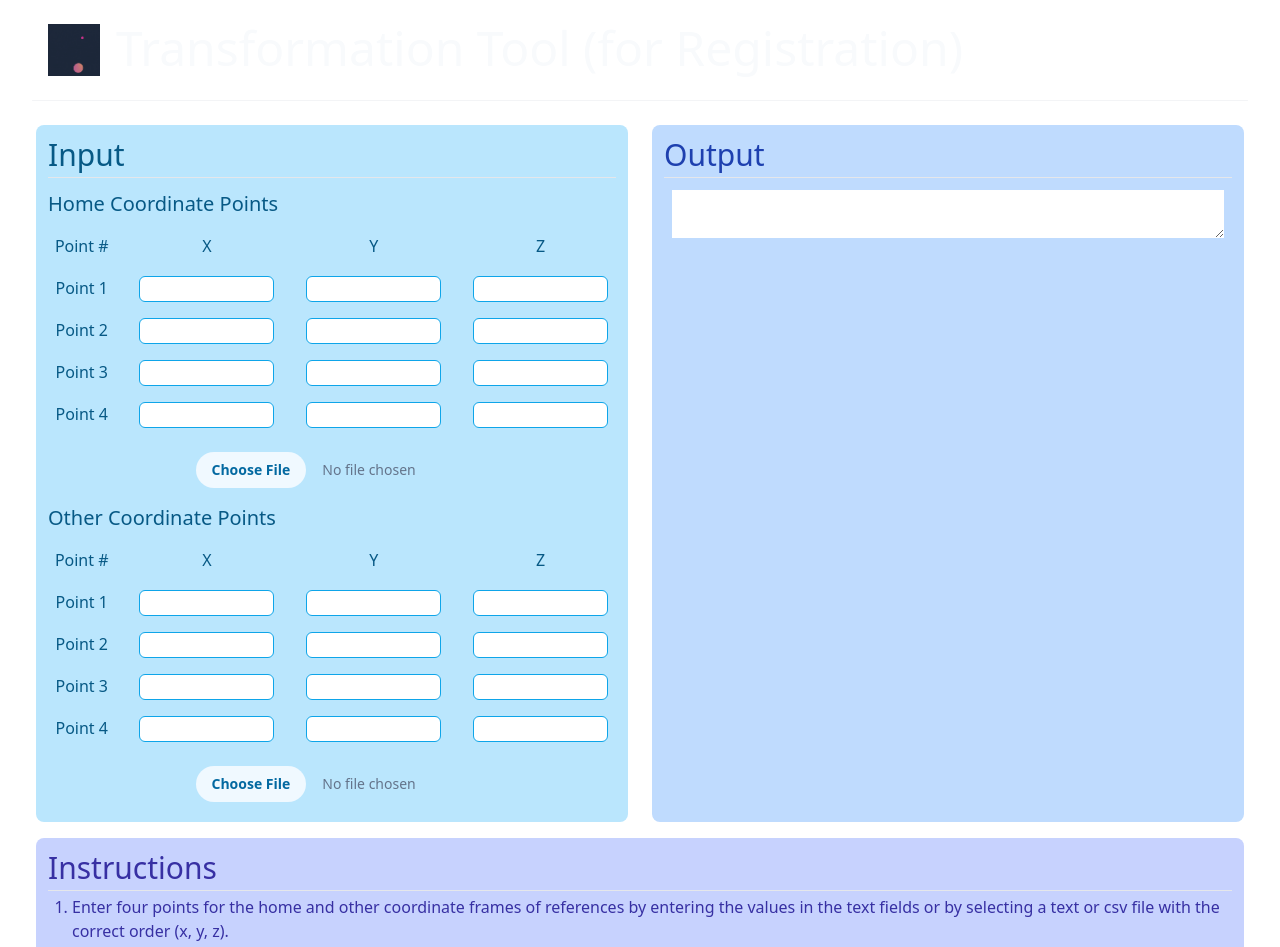
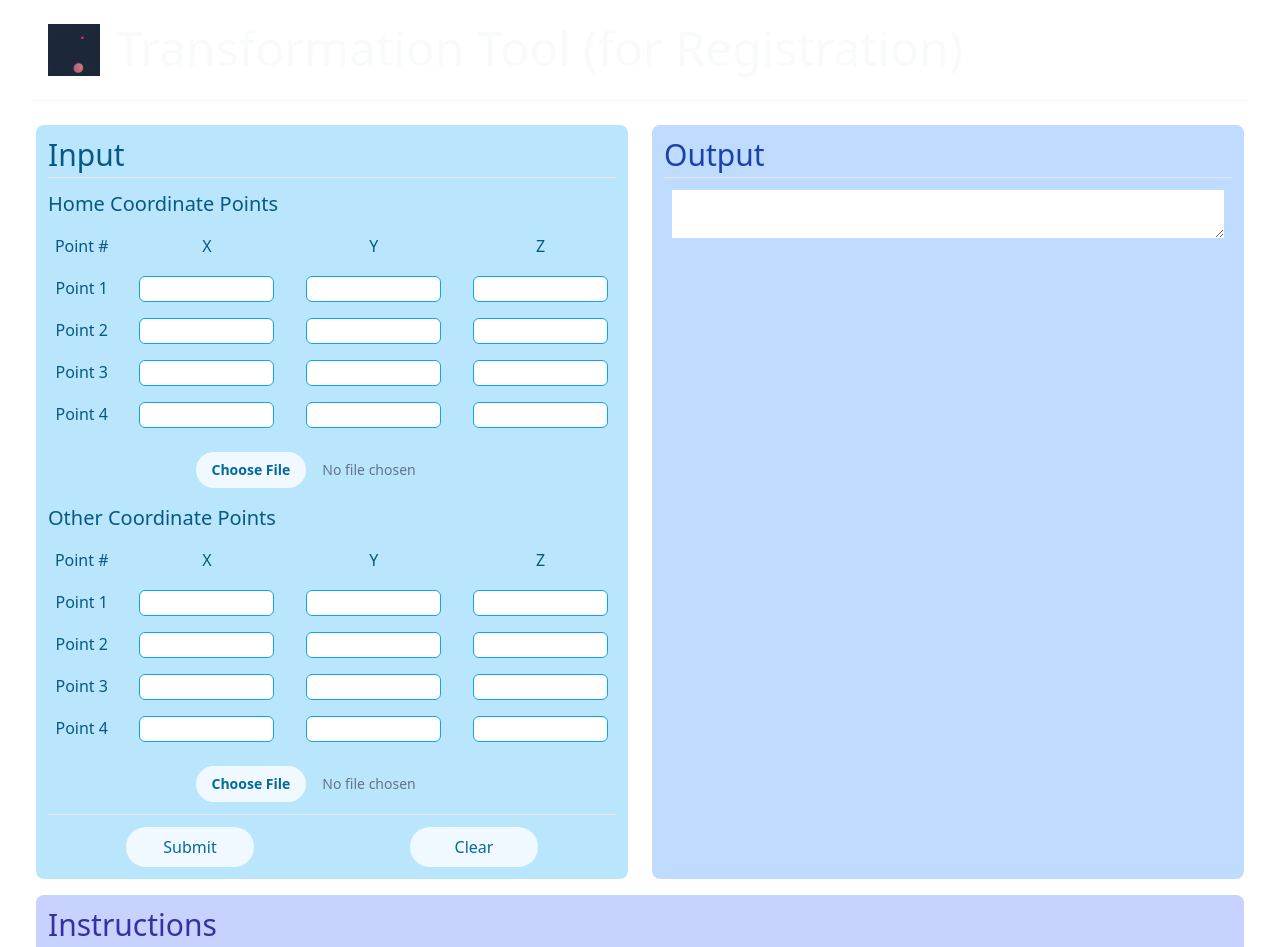
Before and after one commit to l0g1c-80m8/registration-transformation-tool, a Next.js app in the folder frontend/registration/: page / in a window 1280 px wide. Shown: the top 947 px of the page. Built offline with nearby package versions, Linux system fonts and the light colour scheme.

Commit message:
add submit and clear buttons

```diff
--- a/frontend/registration/pages/index.js
+++ b/frontend/registration/pages/index.js
@@ -33,6 +33,22 @@ export default function Home() {
           <hr className="h-px my-1 bg-gray-200 border-0 dark:bg-sky-800"/>
           <PointInputBlock title={"Home"}></PointInputBlock>
           <PointInputBlock title={"Other"}></PointInputBlock>
+          <hr className="h-px my-1 bg-gray-200 border-0 dark:bg-sky-800"/>
+          {/*submit and clear buttons*/}
+          <div className={"flex flex-row items-center justify-around"}>
+            <button id="submit-btn" className="mt-2 py-2 px-4
+            rounded-full border-0 bg-sky-50 hover:bg-sky-100
+            text-sky-700 w-32"
+            >
+              Submit
+            </button>
+            <button id="clear-btn" className="mt-2 py-2 px-4
+            rounded-full border-0 bg-sky-50 hover:bg-sky-100
+            text-sky-700 w-32"
+            >
+              Clear
+            </button>
+          </div>
         </div>
         {/*output section*/}
         <div className={"bg-blue-200 rounded-lg w-full mx-3 p-3 text-blue-800"}>
```
